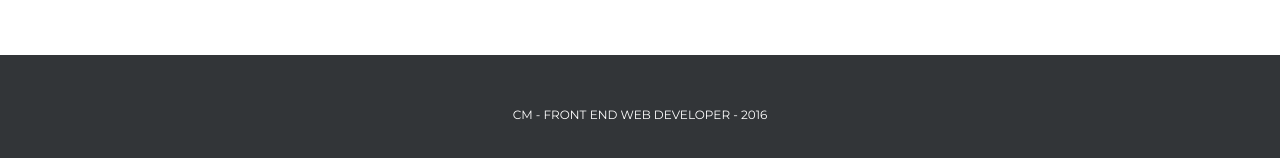
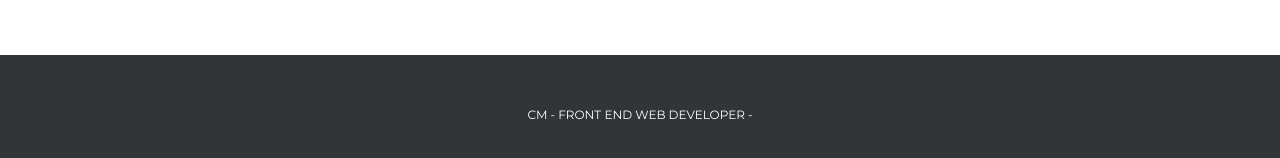
Before and after one commit to cipriano-ar/cipriano-ar.github.io, a Jekyll site: the page built from about/index.html, in a window 1280 px wide. Shown: the part 1209-1367 px from the top of the page. Built offline with Jekyll 4.4.1, drawn with Linux system fonts in a browser that asks for light colours; nearby versions of some CDN libraries; some web fonts are replaced.

Commit message:
Update footer.html
changed site.time for site.date

```diff
--- a/_includes/footer.html
+++ b/_includes/footer.html
@@ -4,7 +4,7 @@
 
     <div class="wrapper">
 
-      <p class="copy">CM - Front End Web Developer - {{ site.time | date:'%Y' }}</p>
+      <p class="copy">CM - Front End Web Developer - {{ site.date | date:'%Y' }}</p>
 
       <!-- <ul class="social">
           <li><a href="#">Twitter</a></li>
```
